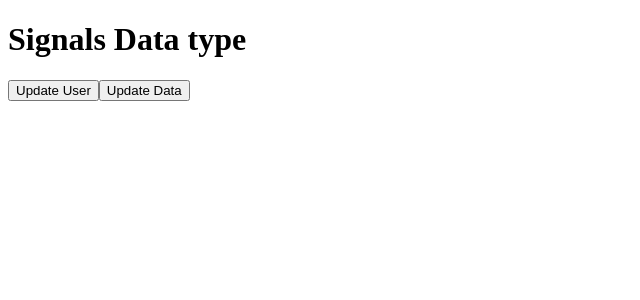
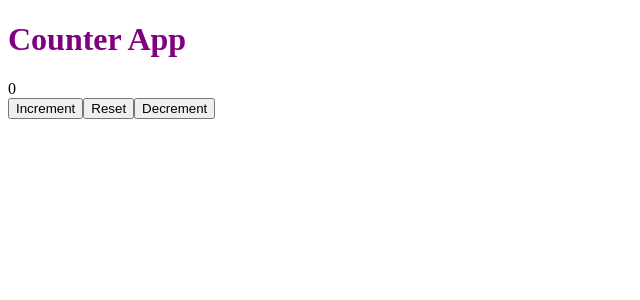
Before and after one commit to kalpeshbhonge58/Angular-Learning, an Angular app in the folder angular-21-from-scratch/: page / in a window 1280 px wide. Shown: the top 300 px of the page, without its empty margins (0-640 px from the left). Built offline with nearby package versions, Linux system fonts and the light colour scheme.

Commit message:
feat: enhance counter functionality with increment, decrement, and reset methods; update styles in app.css

```diff
--- a/angular-21-from-scratch/src/app/app.css
+++ b/angular-21-from-scratch/src/app/app.css
@@ -21,3 +21,25 @@ app-login, app-profile, app-logout{
     height: 100px;
     width: 100px;
 } */
+
+counterapp{
+    display: block;
+    margin: 10px 0;
+    background-color: lightgray;
+    vertical-align: middle;
+    color: black;
+    border: 1px solid black;
+    table-layout: fixed;
+}
+
+counter{
+    display: block;
+    margin: 10px 0;
+    background-color: lightgray;
+    vertical-align: middle;
+    color: black;
+}
+h1{
+    color: purple;
+    background-color: navy blue;
+}
--- a/angular-21-from-scratch/src/app/app.html
+++ b/angular-21-from-scratch/src/app/app.html
@@ -1,4 +1,3 @@
-
 <!-- Property Binding Example -->
 
 <!-- <h1>{{ name }}</h1> -->
@@ -17,7 +16,6 @@
  <button (click)="Counter('increment')">Increment</button>
  <button (click)="Counter('decrement')">Decrement</button>
  <p>Count: {{ count }}</p> -->
-
 
 <!-- <h1>Event Handling</h1> -->
 <!-- Input Type Event Example -->
@@ -63,7 +61,6 @@
 <!-- This will pass the type of the event (e.g., "mouseleave") to the handleInput method when the mouse pointer leaves the div element.    -->
 
 <!-- <div (mouseleave)="handleInput($event.type)" class="div2"></div> -->
-
 
 <!-- <h1> Data Type </h1> -->
 <!-- Number with String Example -->
@@ -113,6 +110,20 @@
 
 <!-- Signal with WritableSignal and Computed Signal Example -->
 
-<h1>Signals Data type</h1>
+<!-- <h1>Signals Data type</h1>
 <button (click)="handleData()">Update User</button>
-<button (click)="handledata()">Update Data</button>
+<button (click)="handledata()">Update Data</button> -->
+
+<!-- Counter Application Example -->
+
+<div class="counter-app">
+  <h1>Counter App</h1>
+  <div>
+    {{ counter() }}
+  </div>
+  <div>
+    <button (click)="increment()">Increment</button>
+    <button (click)="reset()">Reset</button>
+    <button (click)="decrement()">Decrement</button>
+  </div>
+</div>
--- a/angular-21-from-scratch/src/app/app.ts
+++ b/angular-21-from-scratch/src/app/app.ts
@@ -1,4 +1,4 @@
-import { Component, computed, effect, signal, WritableSignal,Signal } from '@angular/core';
+import { Component, computed, effect, signal, WritableSignal, Signal } from '@angular/core';
 import { RouterOutlet } from '@angular/router';
 // import { Logout } from './logout/logout';
 // import { Login } from './login/login';
@@ -165,20 +165,35 @@ export class App {
   //   }
   // }
 
-//Signal with WritableSignal and Computed Signal Example
+  //Signal with WritableSignal and Computed Signal Example
 
-  data: WritableSignal<string> = signal<string>('Kalpesh');
-  users: WritableSignal<string[]> = signal<string[]>(['Kalpesh', 'Ramesh', 'Suresh']);
-  speed: Signal<number> = computed<number>(() => 90);
+  //   data: WritableSignal<string> = signal<string>('Kalpesh');
+  //   users: WritableSignal<string[]> = signal<string[]>(['Kalpesh', 'Ramesh', 'Suresh']);
+  //   speed: Signal<number> = computed<number>(() => 90);
 
-handledata(){
-    this.data.set('Kalpesh Bhonge');
-        console.log('Data value updated:', this.data());
+  // handledata(){
+  //     this.data.set('Kalpesh Bhonge');
+  //         console.log('Data value updated:', this.data());
 
+  //   }
+  //   handleData(){
+  //     this.users.update((currentUsers) => [...currentUsers, 'Bhushan', 'Rohit']);
+
+  //     console.log('User value Added:', this.users());
+  //   }
+
+    counter: WritableSignal<number>=signal<number>(0)
+
+
+  increment() {
+    this.counter.update((currentValue) => currentValue + 1);
   }
-  handleData(){
-    this.users.update((currentUsers) => [...currentUsers, 'Bhushan', 'Rohit']);
-
-    console.log('User value Added:', this.users());
+  decrement() {
+    if (this.counter() > 0) {
+      this.counter.update((currentValue) => currentValue - 1);
+    }
+  }
+  reset() {
+    this.counter.set(0);
   }
 }
```
Lines whose indentation alone changed are shown as unchanged.
